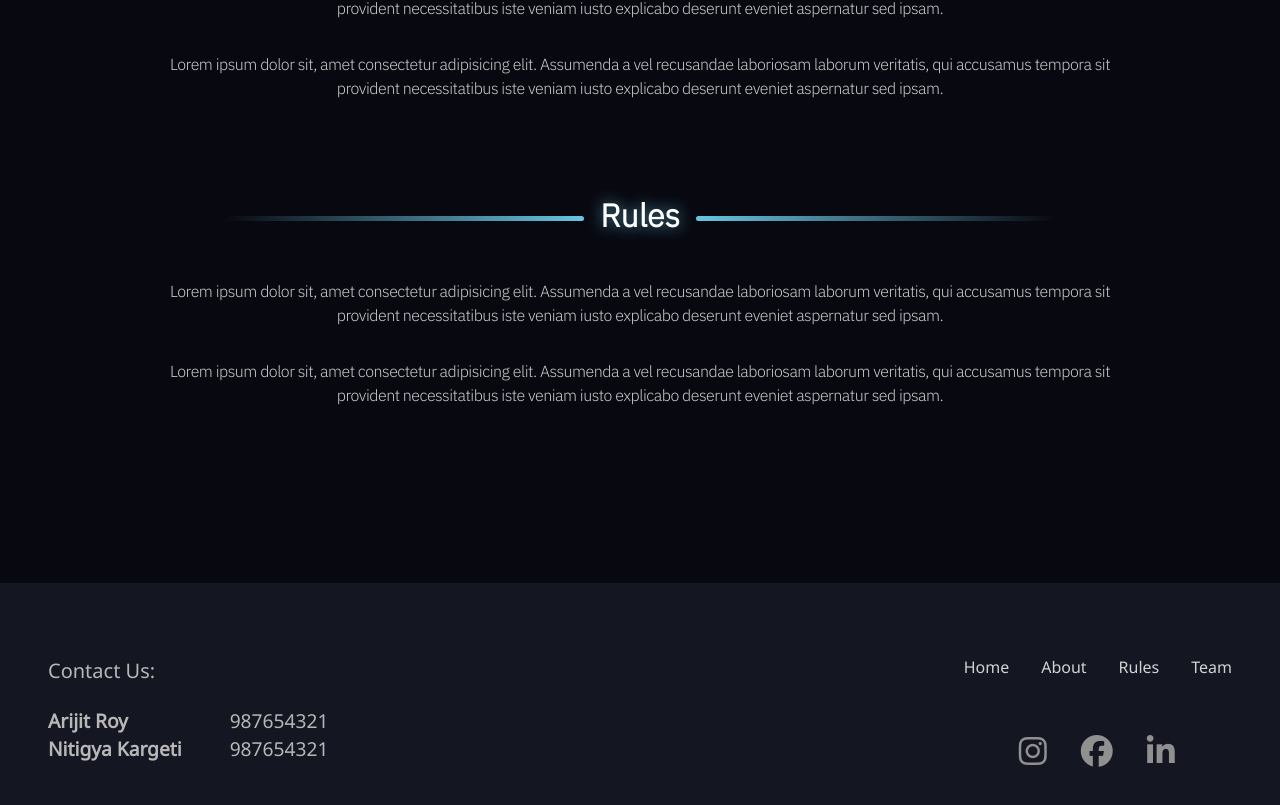
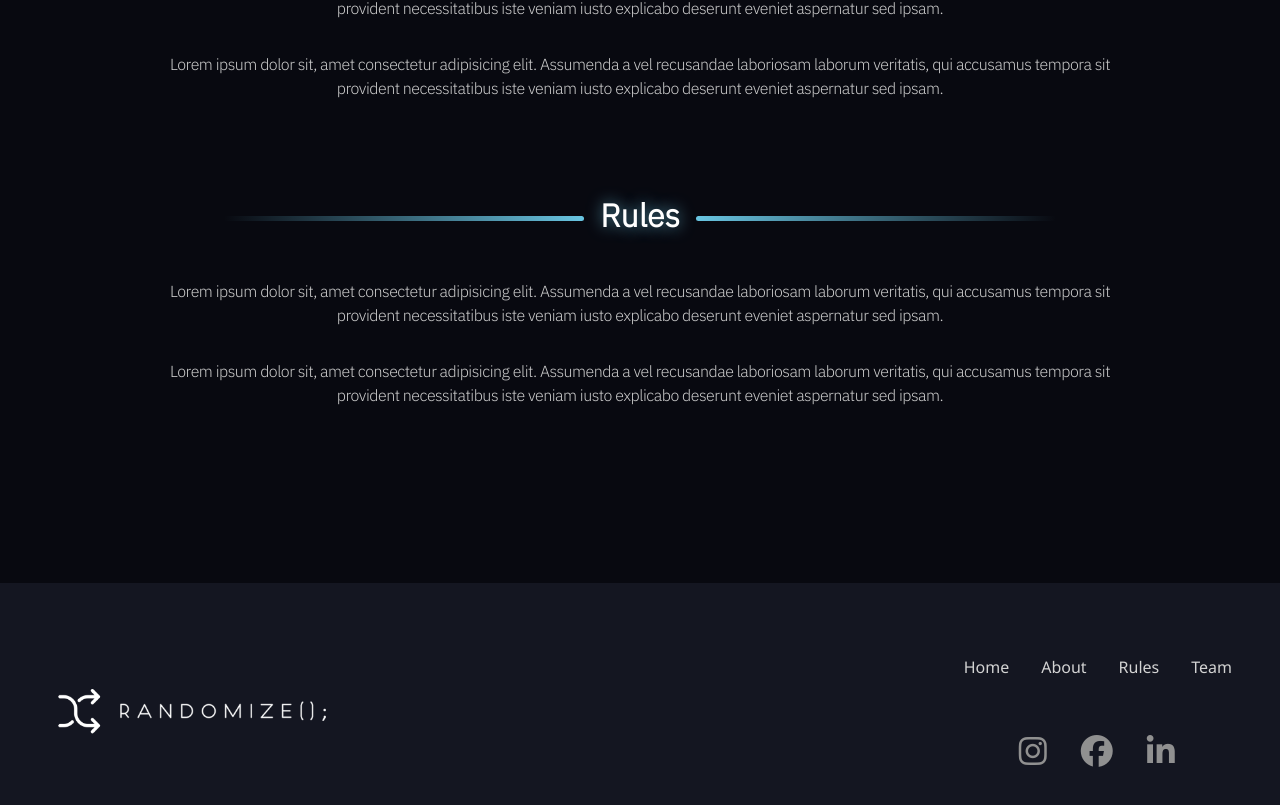
Before and after one commit to kg-kartik/CryptX, a React (Create React App) app in the folder client/: page / in a window 1280 px wide. Shown: the part 991-1796 px from the top of the page. Built offline with nearby package versions, Linux system fonts and the light colour scheme.

Commit message:
added logo to footer

```diff
--- a/client/src/App.css
+++ b/client/src/App.css
@@ -76,6 +76,10 @@ body {
     border-color: transparent;
     font-size: 1em;
     min-width: 15vw;
+	display: inline-flex;
+	align-items: center;
+	justify-content: center;
+	padding: 0.875rem 0;
     @media (max-width: 600px) {
         width: 80vw;
     }
--- a/client/src/components/Footer.jsx
+++ b/client/src/components/Footer.jsx
@@ -1,6 +1,7 @@
 import React from 'react';
 import styled from "styled-components";
 import theme from '../styles/themes';
+import logo from "../static/logo.png";
 
 const Section = styled.section`
 	min-height: 15vh;
@@ -22,12 +23,6 @@ const Container = styled.div`
 	}
 `
 
-
-const ContactContainer = styled.div`
-	display:flex;
-	flex-direction:row;
-	justify-content:space-between;
-`
 
 const ParentWrapper = styled.div`
 	display:flex;
@@ -76,20 +71,6 @@ const Links = styled.li`
 	}
 `
 
-const ContactInfo = styled.div`
-	display:flex;
-	flex-direction:column;
-	justify-content:center;
-	font-size:1.2rem;
-	color: #b7b7b7;
-	letter-spacing:0;
-	padding: 0 3rem;
-	margin-bottom:0;
-	@media (max-width: 767px) {
-		justify-content:center;
-		padding-top:8vh;
-	}
-`
 
 const SocialWrapper = styled.div`
 	padding-bottom: 4rem;
@@ -115,14 +96,15 @@ const IconContainer = styled.a`
 	font-size:2rem;
 `
 
-const ContactHeading = styled.h4`
-	font-size: 1.25rem;
-	letter-spacing: 0;
-	padding: 1rem 0;
+const BrandHeader = styled.div`
+	padding:2rem;
+    width: 30%;
+    display: flex;
+    align-items: center;
 `
 
-const ContactWrapper = styled.div`
-	margin: 0 0 1rem;
+const Image = styled.img`
+	max-width:100%;
 `
 
 const Footer = () => {
@@ -147,26 +129,18 @@ const Footer = () => {
 	return (
 		<Section id="contact">
 			<Container>
-				<ContactInfo>
-					<ContactHeading>Contact Us:</ContactHeading>
-					<ContactWrapper>
-						<ContactContainer>
-							<b className="pr-5">Arijit Roy</b>
-							987654321
-						</ContactContainer>
-						<ContactContainer>
-							<b className="pr-5">Nitigya Kargeti</b>
-							987654321
-						</ContactContainer>
-					</ContactWrapper>
-				</ContactInfo>
+				<BrandHeader>
+					<a href="/">
+						<Image src={logo}/>
+					</a>
+				</BrandHeader>
 				<ParentWrapper>
 
 				<MetaWrapper>
 					<LinksWrapper>
 						{
 							linkList.map((obj,i) => (
-								<a key={i} href={obj.href}>
+								<a  href={obj.href}>
 									<Links key={i}>
 										{obj.name}
 									</Links>
```
Also changed, not shown: client/src/static/logo.png (added).
